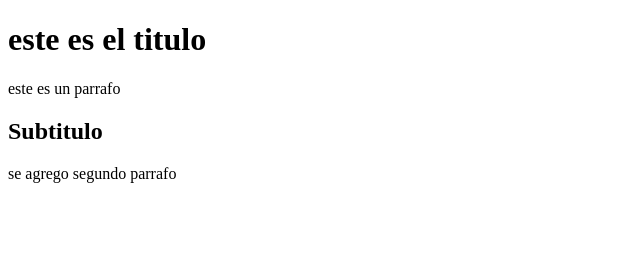
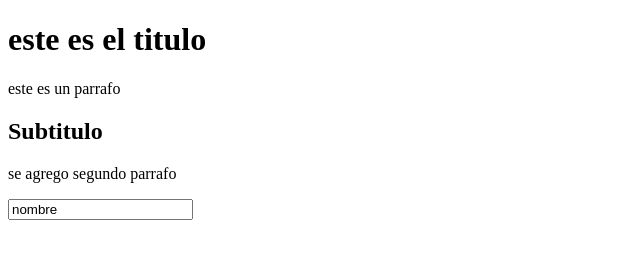
Before and after one commit to carivadeneira/gitHello, a plain HTML site: page index.html in a window 1280 px wide. Shown: the whole page, without its empty margins (0-640 px from the left). Drawn offline with Linux system fonts and the light colour scheme.

Commit message:
se agrego formulario y boton

```diff
--- a/index.html
+++ b/index.html
@@ -11,5 +11,8 @@
     <p>este es un parrafo</p>
     <h2>Subtitulo</h2>
     <p>se agrego segundo parrafo</p>
+    <form action="#">
+        <input type="text" value="nombre">
+    </form>
 </body>
 </html>
```
